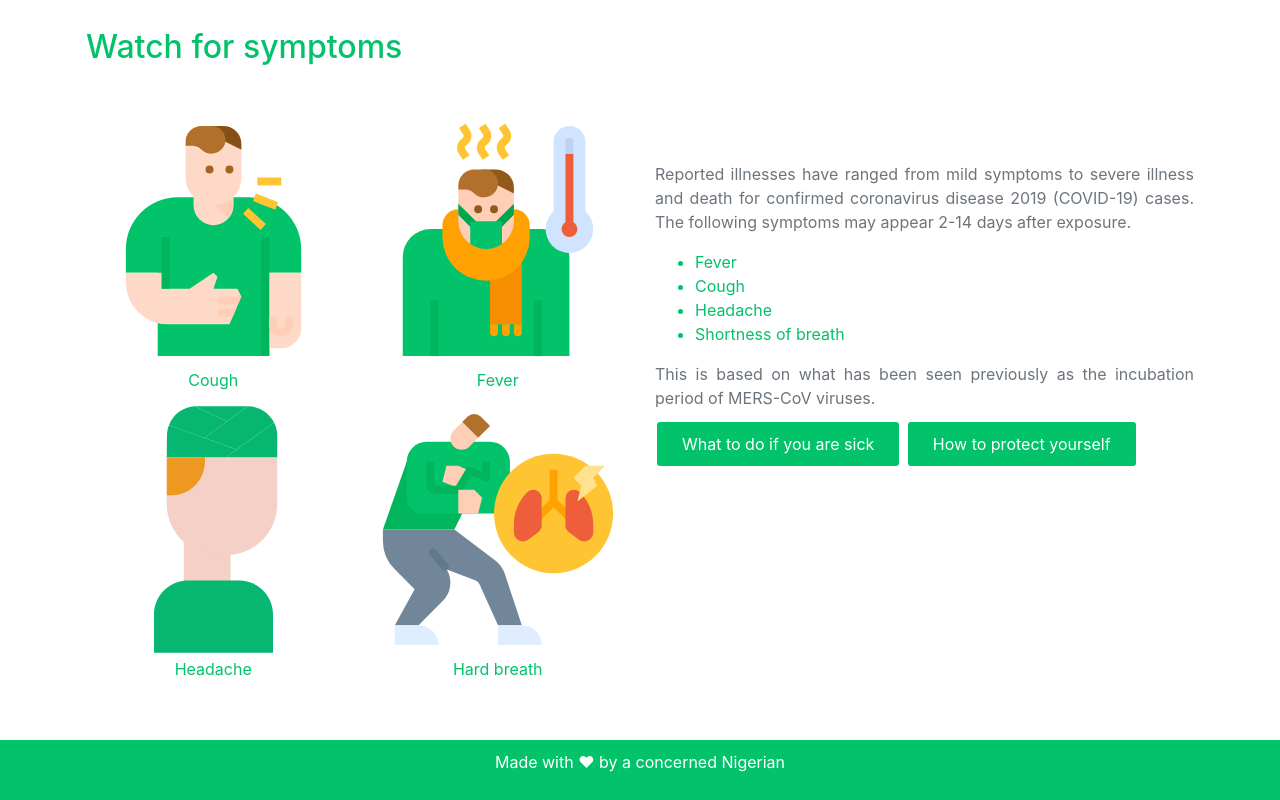
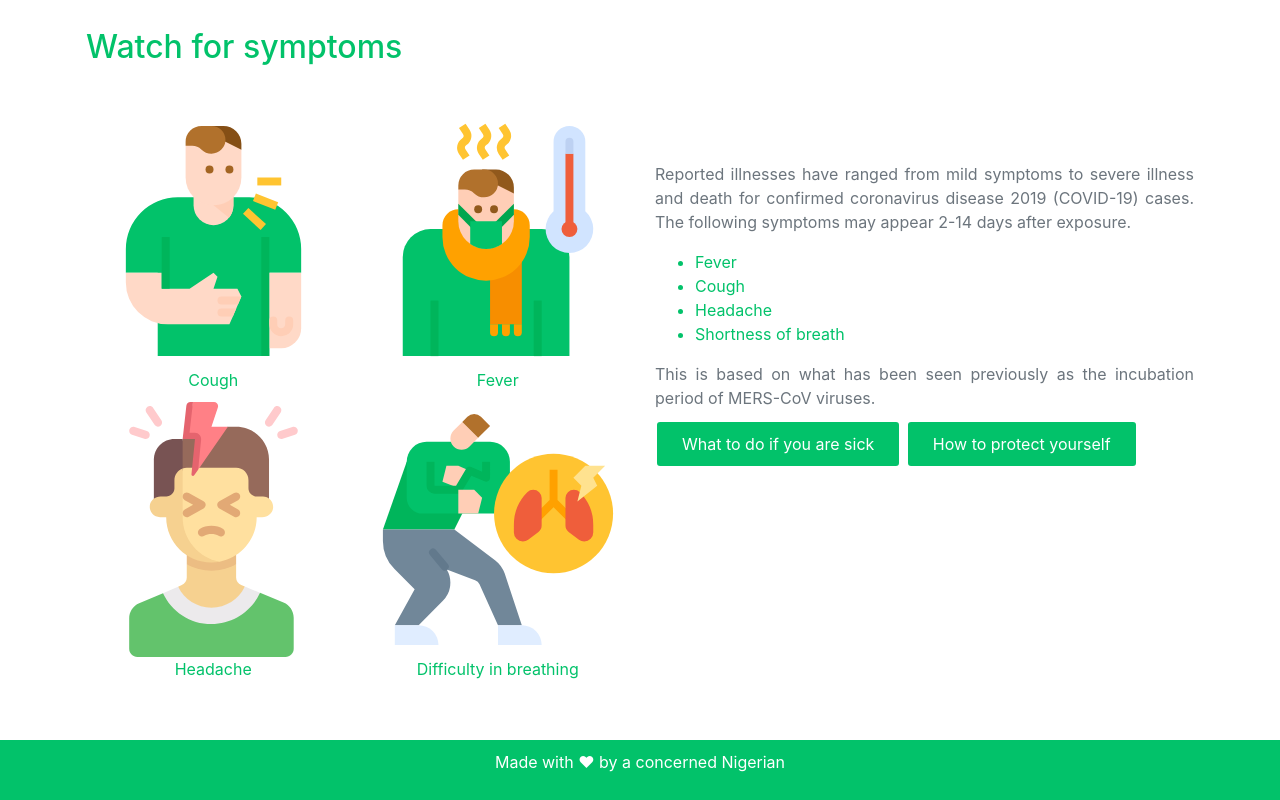
Before and after one commit to malgwi/covidNG, a plain HTML site: page index.html in a window 1280 px wide. Shown: the part 1191-1991 px from the top of the page. Drawn offline with nearby package versions, Linux system fonts and the light colour scheme.

Commit message:
svg updates

```diff
--- a/index.html
+++ b/index.html
@@ -97,12 +97,12 @@
                         </div>
                         <div class="w-100"></div>
                         <div class="col" >
-                            <img src="./assets/patient.svg" style="width: 100%; height: 100%;" alt="headache">
+                            <img src="./assets/headache.svg" style="width: 100%; height: 100%;" alt="headache">
                             <p class="primary-color text-center">Headache</p>
                         </div>
                         <div class="col" >
                             <img src="./assets/lung.svg" style="width: 100%; height: 100%;" alt="lung">
-                            <p class="primary-color text-center">Hard breath</p>
+                            <p class="primary-color text-center">Difficulty in breathing</p>
                         </div>
                     </div>
                 </div>
```
Also changed, not shown: assets/headache.svg (added), 1 other file.
